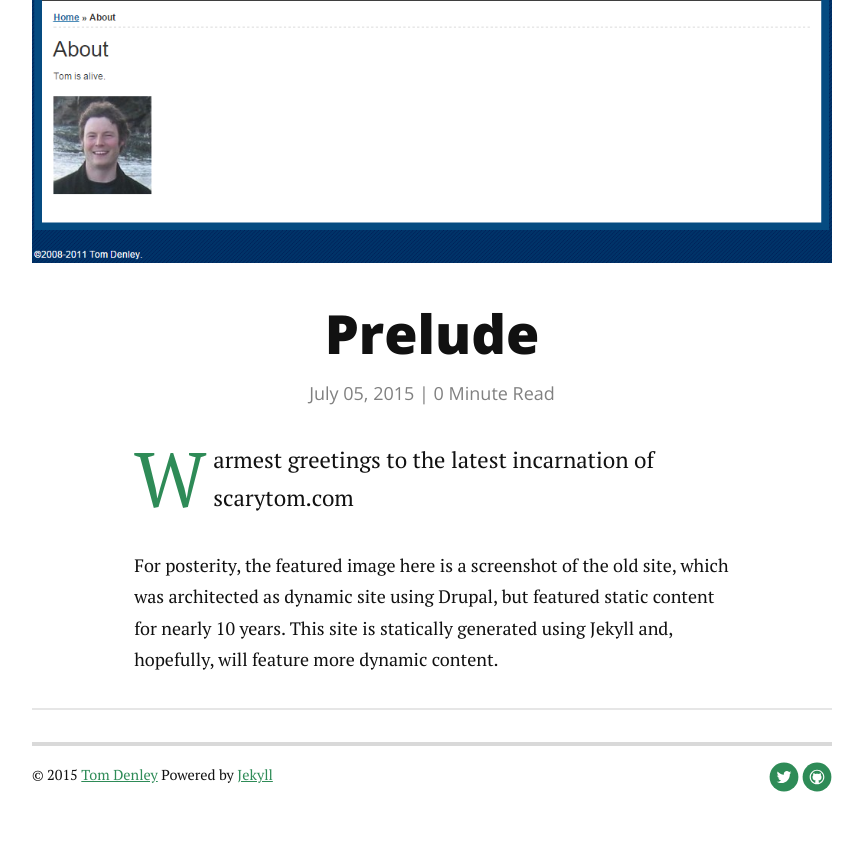
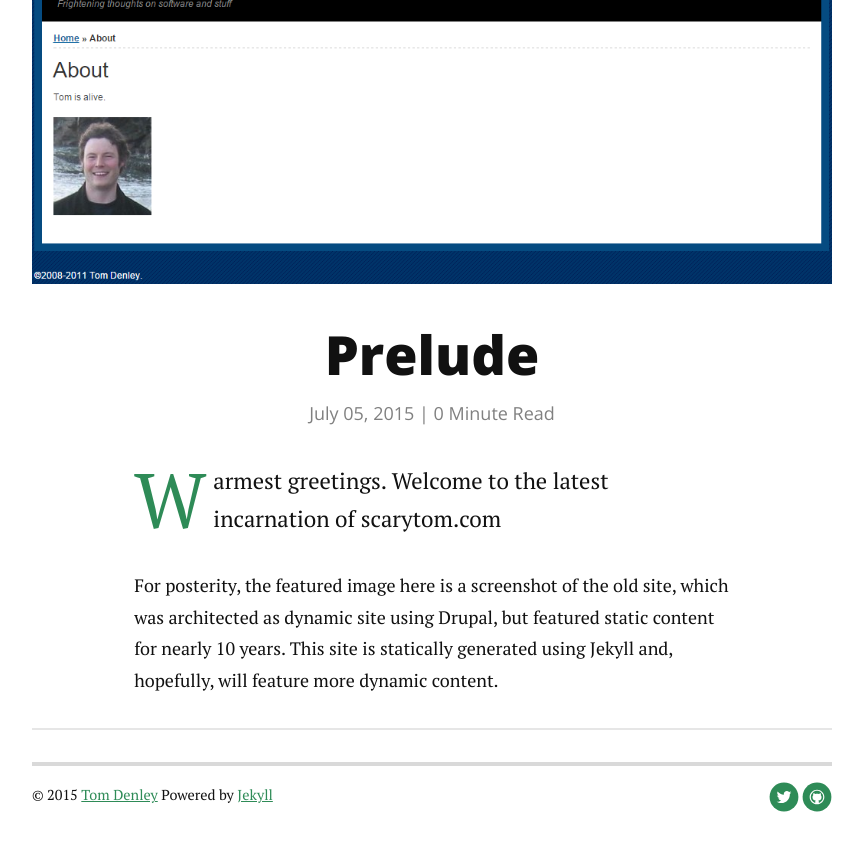
Before and after one commit to scarytom/scarytom.github.io, a Jekyll site: the page built from _posts/2015-07-05-prelude.markdown, in a window 1280 px wide and 900 px high, scrolled down 592 px. Shown: the top 851 px of the window, without its empty margins (208-1071 px from the left). Built offline with Jekyll 4.4.1, drawn with Linux system fonts in a browser that asks for light colours; nearby versions of some CDN libraries; Markdown is read by kramdown in place of the engine named in the settings.

Commit message:
tomd: tweaks

```diff
--- a/_posts/2015-07-05-prelude.markdown
+++ b/_posts/2015-07-05-prelude.markdown
@@ -5,6 +5,6 @@ date:   2015-07-05
 image:  previous_site.png
 ---
 
-<p class="intro"><span class="dropcap">W</span>armest greetings to the latest incarnation of scarytom.com</p>
+<p class="intro"><span class="dropcap">W</span>armest greetings. Welcome to the latest incarnation of scarytom.com</p>
 
-For posterity, the featured image here is a screenshot of the old site, which was architected as dynamic site using Drupal, but featured static content for nearly 10 years.  This site is statically generated using Jekyll and, hopefully, will feature more dynamic content.
+<p>For posterity, the featured image here is a screenshot of the old site, which was architected as dynamic site using Drupal, but featured static content for nearly 10 years.  This site is statically generated using Jekyll and, hopefully, will feature more dynamic content.</p>
```
Also changed, not shown: assets/img/background.png, assets/img/favicon.ico, assets/img/previous_site.png.
